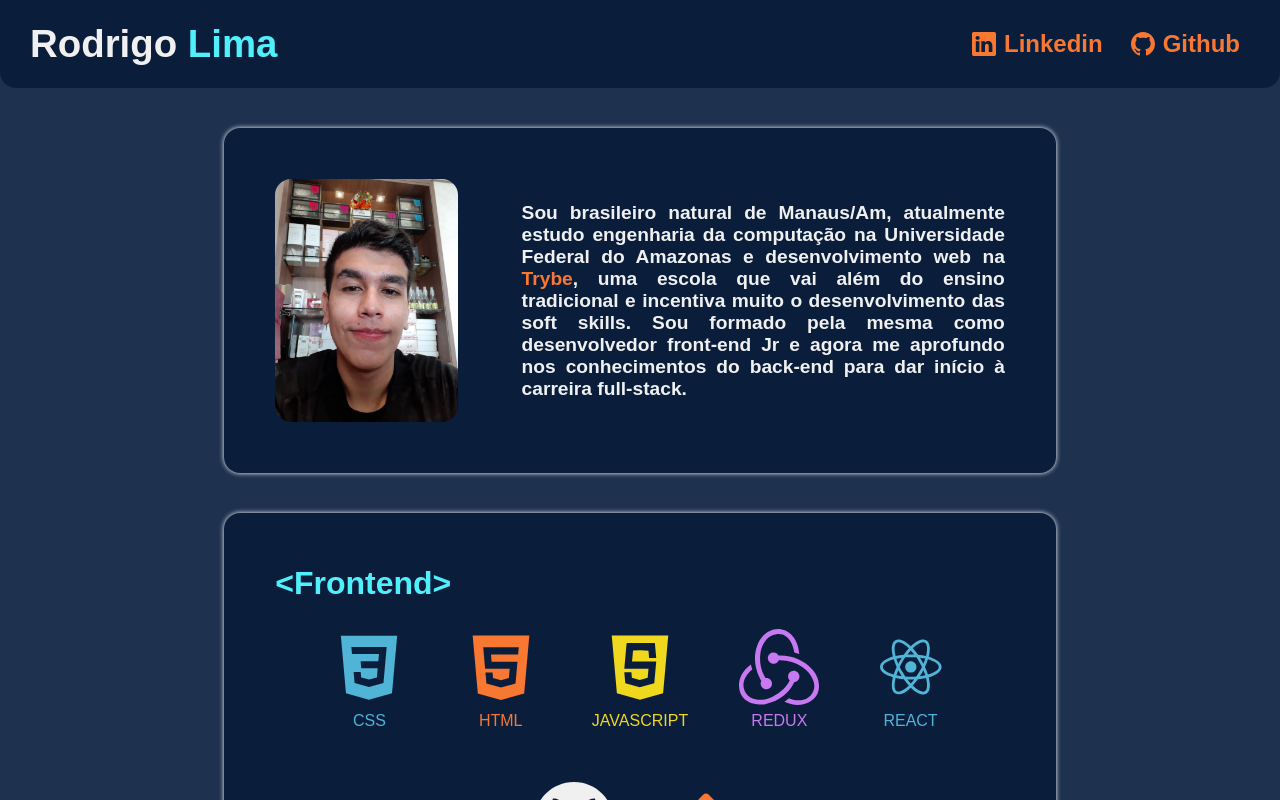
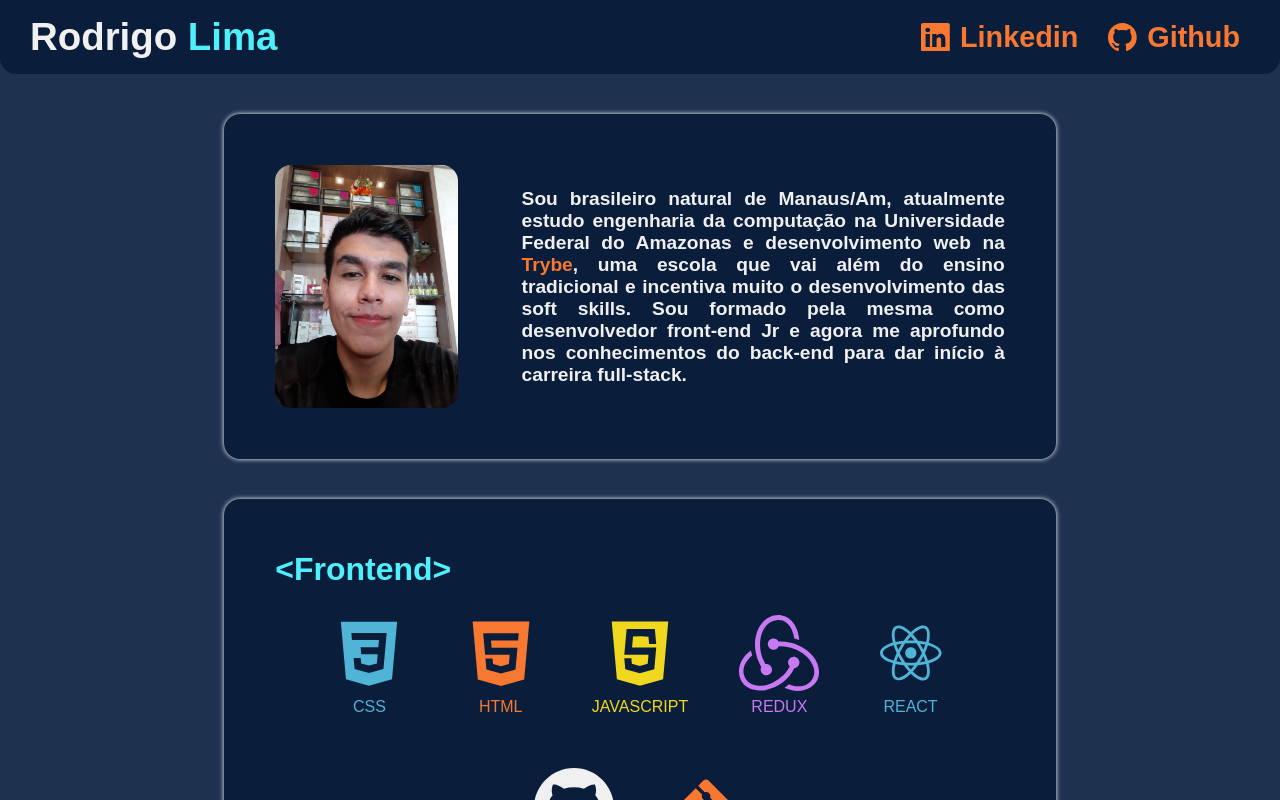
Before and after one commit to RodrigoLimaJesus/RodrigoLimaJesus.github.io, a React (Create React App) app: page / in a window 1280 px wide. Shown: the top 800 px of the page. Built offline with nearby package versions, Linux system fonts and the light colour scheme.

Commit message:
style: add margin as logos no header

```diff
--- a/src/pages/home/styles/header.css
+++ b/src/pages/home/styles/header.css
@@ -165,17 +165,20 @@
 
   .side-bar a {
     justify-content: center;
-    margin-inline: 10px;
+    margin: 0 10px;
   }
 
   .side-bar svg {
-    margin-right: 0;
-    margin-inline: 8px;
+    margin: 0 10px;
   }
 }
 
-@media screen and (min-width: 900px) {
+@media screen and (min-width: 850px) {
   .header {
     font-size: 2.4rem;
   }
+
+  .side-bar a {
+    font-size: 1.8rem;
+  }
 }
```
